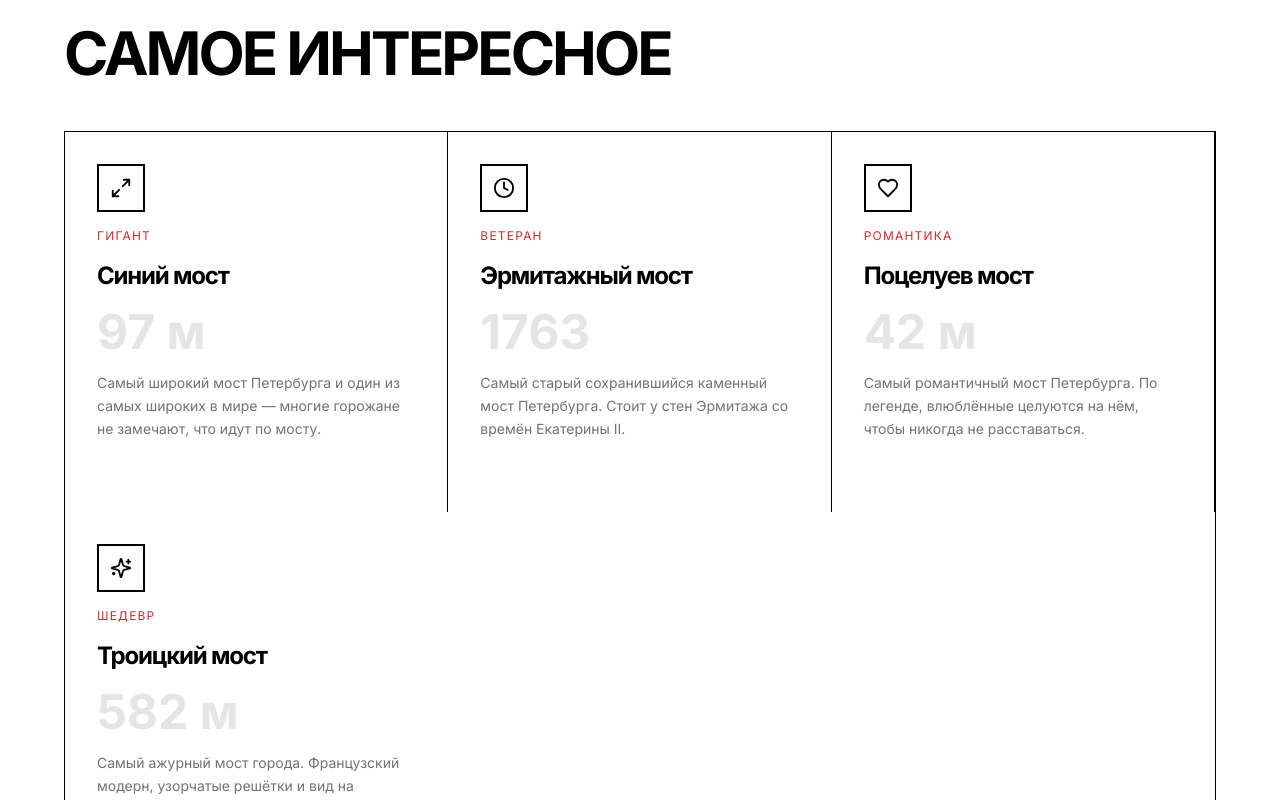
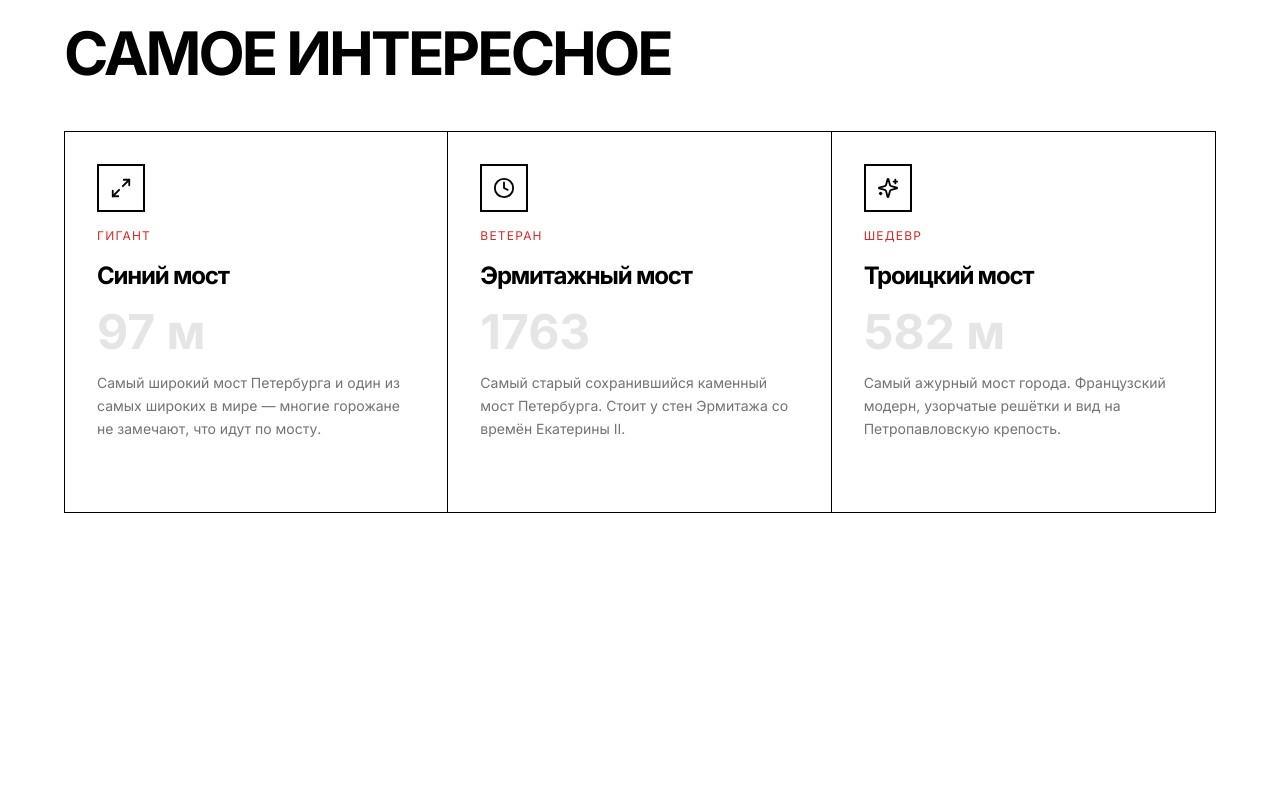
Before and after one commit to pr-poehali-dev/zvezdnyy-poyas-project, a React (Vite) app: page / in a window 1280 px wide. Shown: the part 2060-2860 px from the top of the page. Built offline with nearby package versions, Linux system fonts and the light colour scheme.

Commit message:
fix: remove kiss bridge

```diff
--- a/src/pages/Index.tsx
+++ b/src/pages/Index.tsx
@@ -58,27 +58,6 @@ const BRIDGE_DETAILS: BridgeDetail[] = [
     year: "1763",
     length: "21 м",
     river: "Зимняя канавка",
-  },
-  {
-    id: "potseluev",
-    tag: "Романтика",
-    name: "Поцелуев мост",
-    stat: "42 м",
-    statLabel: "длина",
-    description: "Самый романтичный мост Петербурга. По легенде, влюблённые целуются на нём, чтобы никогда не расставаться.",
-    icon: "Heart",
-    image: "https://cdn.poehali.dev/projects/6e2a49b9-f915-4a92-bcd5-a93cb69bdc47/bucket/bbdf299e-3ee2-4d8a-a320-fcb3f3256dca.png",
-    facts: [
-      "Поцелуев мост перекинут через реку Мойку у Театральной площади.",
-      "Назван не в честь поцелуев, а по имени купца Поцелуева, чей кабак стоял рядом.",
-      "Построен в 1816 году — один из первых чугунных мостов Петербурга.",
-      "Длина моста — около 42 метров, ширина — 23 метра.",
-      "По легенде, влюблённые целуются на мосту, чтобы не расставаться.",
-      "Рядом находится Мариинский театр — одно из главных мест культуры города.",
-    ],
-    year: "1816",
-    length: "42 м",
-    river: "Мойка",
   },
   {
     id: "troickiy",
```
